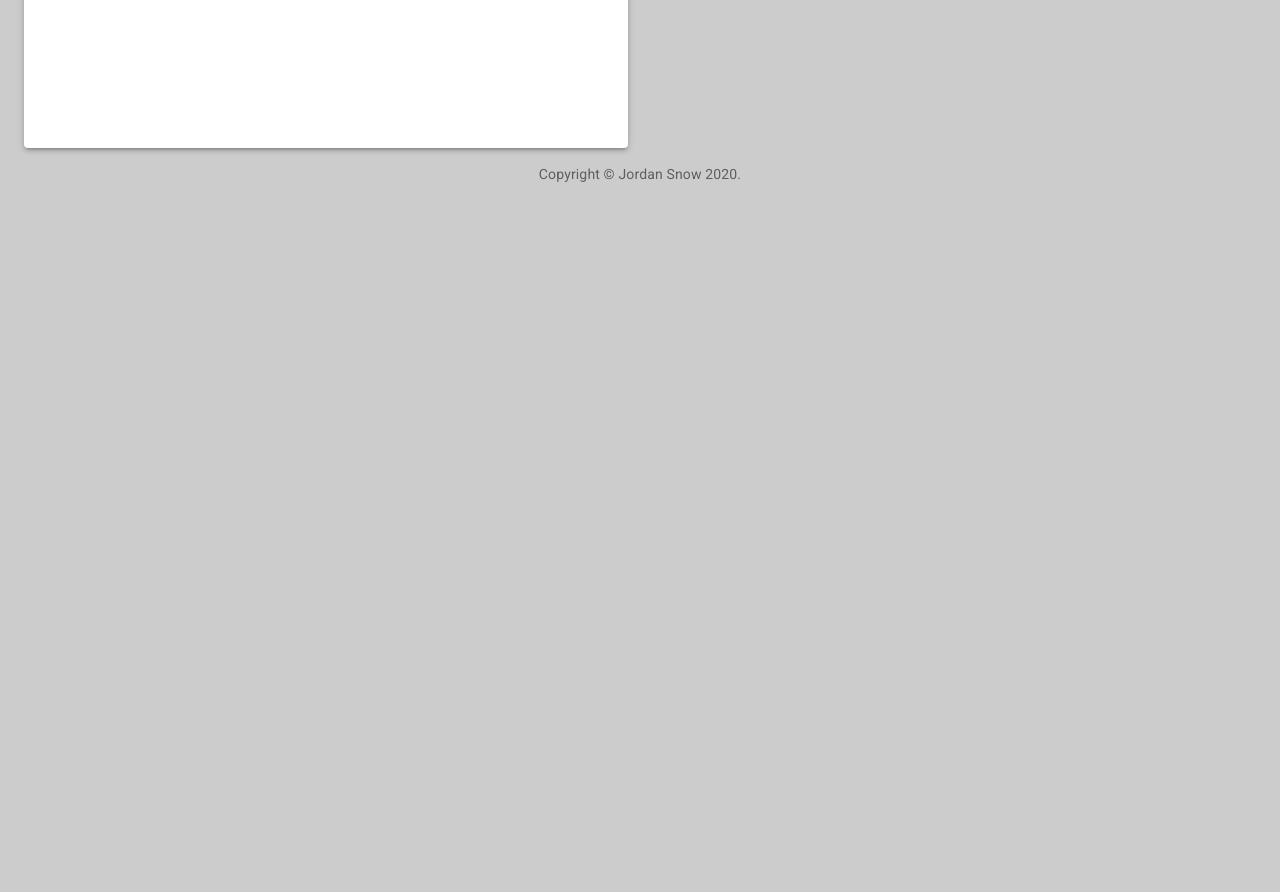
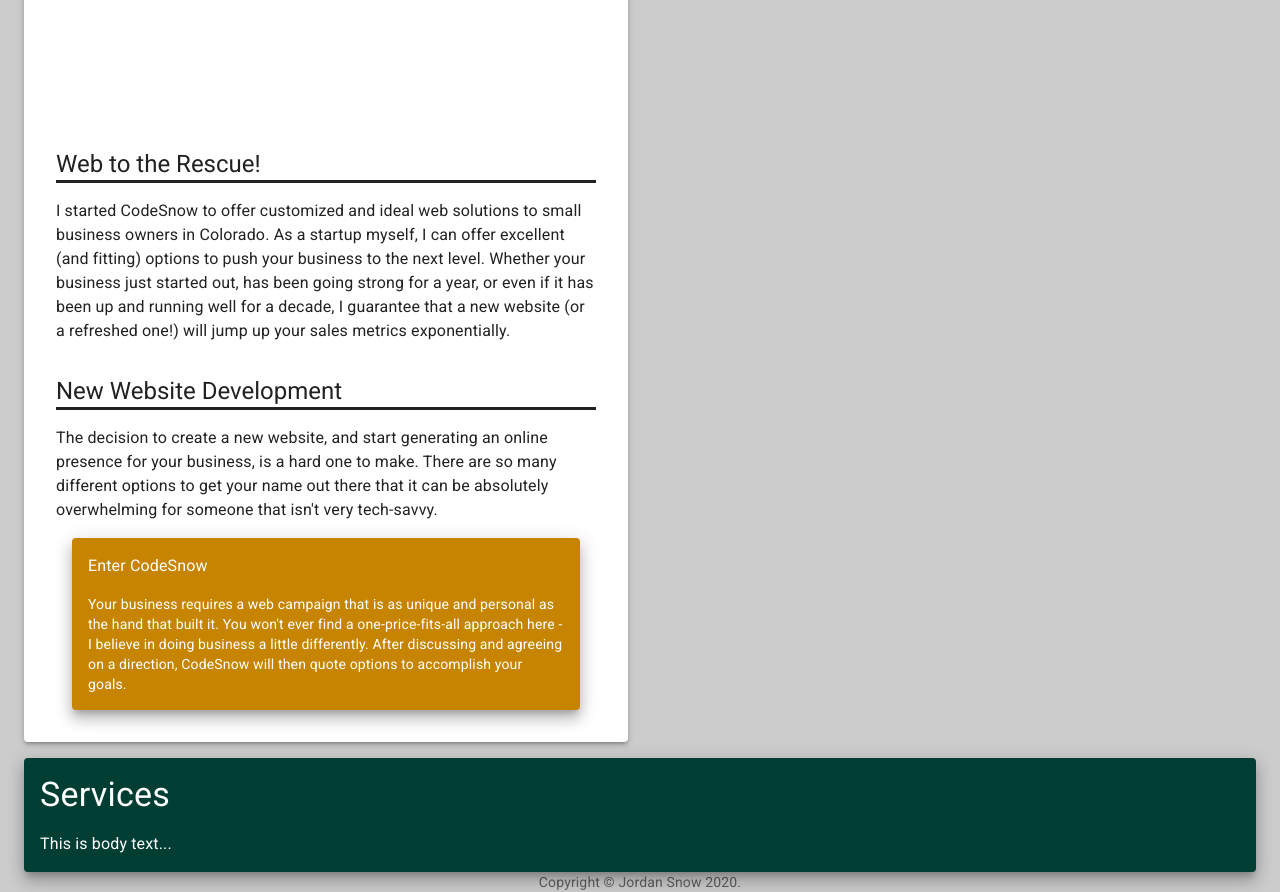
Before and after one commit to s-no1ukno/portfolio, a Next.js app: page /about in a window 1280 px wide. Shown: the part 220-1112 px from the top of the page. Before the commit the page ends 916 px from the top, so only its background shows below. Built offline with nearby package versions, Linux system fonts and the light colour scheme.

Commit message:
add styling

```diff
--- a/package.json
+++ b/package.json
@@ -9,7 +9,10 @@
     "next": "latest",
     "prop-types": "latest",
     "react": "latest",
-    "react-dom": "latest"
+    "react-dom": "latest",
+    "slate": "^0.57.1",
+    "slate-history": "^0.57.1",
+    "slate-react": "^0.57.1"
   },
   "scripts": {
     "dev": "next",
--- a/pages/about.js
+++ b/pages/about.js
@@ -1,54 +1,35 @@
 import React from 'react';
 import { makeStyles } from '@material-ui/core/styles'
 import Container from '@material-ui/core/Container';
-import Typography from '@material-ui/core/Typography';
-import Box from '@material-ui/core/Box';
-import MuiLink from '@material-ui/core/Link';
 import Grid from '@material-ui/core/Grid'
-import Link from '../src/Components/Link';
 import Landing from '../src/Components/Landing'
-import ProminentAppBar from '../src/Components/ProminentAppBar'
-import { ThemeProvider } from '@material-ui/core';
+import BaseLayout from '../src/Components/BaseLayout'
+import Services from '../src/textAssets/Services'
 
 const useStyles = makeStyles(theme => ({
   root: {
-    margin: theme.spacing(0)
-  },
-  container: {
-    height: '100vh',
-    margin: theme.spacing(0),
+    paddingTop: theme.spacing(2)
   }
 }))
 
-function Copyright() {
+export default function about() {
+  const classes = useStyles()
+
   return (
-    <Typography variant="body2" color="textSecondary" align="center">
-      {'Copyright © '}
-      <MuiLink color="inherit" href="https://material-ui.com/">
-        Jordan Snow
-      </MuiLink>{' '}
-      {new Date().getFullYear()}
-      {'.'}
-    </Typography>
-  );
-}
-
-export default function About() {
-  const classes = useStyles()
-  return (
-    <div className={classes.root}>
-      <ProminentAppBar />
-      <Container className={classes.container}>
+    <div>
+      <BaseLayout>
+        <Container className={classes.root}>
           <Grid container spacing={3}>
             <Grid item xs={12} sm={6}>
               <Landing />
             </Grid>
             <Grid item xs={12} sm={6}>
-            {/* <Landing /> */}
+              {/* Placeholder */}
             </Grid>
           </Grid>
-        <Copyright />
+          <Services />
         </Container>
+      </BaseLayout>
     </div>
   );
 }
--- /dev/null
+++ b/src/Components/BaseLayout.js
@@ -0,0 +1,28 @@
+import React from 'react';
+import { makeStyles } from '@material-ui/core/styles'
+import Typography from '@material-ui/core/Typography';
+import MuiLink from '@material-ui/core/Link';
+import ProminentAppBar from './ProminentAppBar'
+
+function Copyright() {
+  return (
+    <Typography variant="body2" color="textSecondary" align="center">
+      {'Copyright © '}
+      <MuiLink color="inherit" href="https://material-ui.com/">
+        Jordan Snow
+      </MuiLink>{' '}
+      {new Date().getFullYear()}
+      {'.'}
+    </Typography>
+  );
+}
+
+export default function About(props) {
+  return (
+    <div>
+      <ProminentAppBar />
+      {props.children}
+      <Copyright />
+    </div>
+  );
+}
--- a/src/Components/Landing.jsx
+++ b/src/Components/Landing.jsx
@@ -1,7 +1,7 @@
 import React from 'react'
 import { makeStyles } from '@material-ui/core/styles'
 import { Typography, Paper } from '@material-ui/core'
-import { BusSolParagraphs } from '../textAssets/BusSolParagraphs'
+import { BusSolPara1 } from '../textAssets/BusSolParagraphs'
 
 const useStyles = makeStyles(theme => ({
   root: {
@@ -33,10 +33,9 @@
       </Typography>
       <Typography
         className={classes.body}
-        color='textPrimary'
         component='p'
       >
-        <BusSolParagraphs />
+        <BusSolPara1 />
       </Typography>
     </Paper>
   )
--- a/src/textAssets/BusSolParagraphs.jsx
+++ b/src/textAssets/BusSolParagraphs.jsx
@@ -1,11 +1,84 @@
 import React from 'react'
+import { makeStyles } from '@material-ui/core/styles'
+import Typography from '@material-ui/core/Typography'
+import { Paper } from '@material-ui/core'
 
-function BusSolParagraphs() {
+const useStyles = makeStyles(theme => ({
+  subtitle: {
+    marginTop: theme.spacing(4),
+    marginBottom: theme.spacing(2),
+    borderBottom: 'solid'
+  },
+
+  subtitle2: {
+    color: '#fff'
+  },
+
+  popout: {
+    background: theme.palette.secondary.dark,
+    padding: theme.spacing(2),
+    margin: theme.spacing(2)
+  },
+
+  popoutBody: {
+    color: '#fff',
+    paddingTop: theme.spacing(2)
+  }
+}))
+
+function BusSolPara1() {
+  const classes = useStyles()
   return (
-    <p>
+    <div>
+      <Typography
+        component='h2'
+        variant='h5'
+        className={classes.subtitle}
+      >
+        Web to the Rescue!
+      </Typography>
 
-    </p>
+      <Typography
+        component='p'
+        variant='body1'
+      >
+        I started CodeSnow to offer customized and ideal web solutions to small business owners in Colorado. As a startup myself, I can offer excellent (and fitting) options to push your business to the next level. Whether your business just started out, has been going strong for a year, or even if it has been up and running well for a decade, I guarantee that a new website (or a refreshed one!) will jump up your sales metrics exponentially.
+      </Typography>
+
+      <Typography
+        component='h2'
+        variant='h5'
+        className={classes.subtitle}
+      >
+        New Website Development
+      </Typography>
+
+      <Typography
+        component='p'
+        variant='body1'
+      >
+        The decision to create a new website, and start generating an online presence for your business, is a hard one to make. There are so many different options to get your name out there that it can be absolutely overwhelming for someone that isn't very tech-savvy.
+      </Typography>
+
+      <Paper className={classes.popout} elevation={10}>
+        <Typography
+          component='h3'
+          variant='body1'
+          className={classes.subtitle2}
+        >
+          Enter CodeSnow
+        </Typography>
+
+        <Typography
+          component='p'
+          variant='body2'
+          className={classes.popoutBody}
+        >
+          Your business requires a web campaign that is as unique and personal as the hand that built it. You won't ever find a one-price-fits-all approach here - I believe in doing business a little differently. After discussing and agreeing on a direction, CodeSnow will then quote options to accomplish your goals.
+        </Typography>
+      </Paper>
+    </div>
   )
 }
 
-export { BusSolParagraphs }
+export { BusSolPara1 }
--- /dev/null
+++ b/src/textAssets/Services.js
@@ -0,0 +1,41 @@
+import React from 'react'
+import { makeStyles } from '@material-ui/core/styles'
+
+import Paper from '@material-ui/core/Paper'
+import Typography from '@material-ui/core/Typography'
+
+const useStyles = makeStyles(theme => ({
+  root: {
+    background: theme.palette.primary.dark,
+    color: '#fff',
+    padding: theme.spacing(2)
+  },
+
+  title: {
+    paddingBottom: theme.spacing(2)
+  }
+}))
+
+export default function Services() {
+  const classes = useStyles()
+
+  return (
+    <Paper elevation={10} className={classes.root}>
+      <Typography
+        component='h2'
+        variant='h4'
+        className={classes.title}
+      >
+        Services
+      </Typography>
+
+      <Typography
+        component='p'
+        variant='body1'
+      >
+        This is body text...
+      </Typography>
+
+    </Paper>
+  )
+}
--- a/src/theme.js
+++ b/src/theme.js
@@ -12,7 +12,7 @@
     secondary: {
       light: '#ffe54c',
       main: '#ffb300',
-      dark: '#c68400'
+      dark: '#c68400',
     },
     error: {
       main: red.A400,
```
Also changed, not shown: pages/contact.js (added, +40 -0 lines), pages/portfolio.js (added, +25 -0 lines), 2 other files (tests, documents, lock files or other folders). Lines whose indentation alone changed are shown as unchanged.
